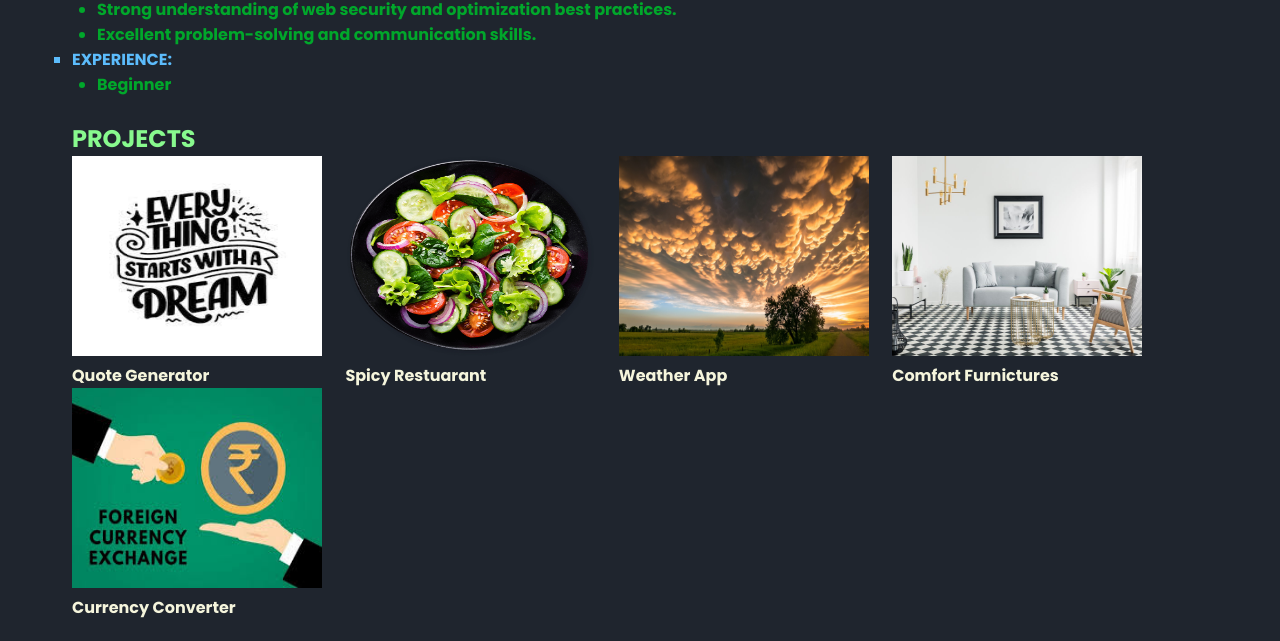
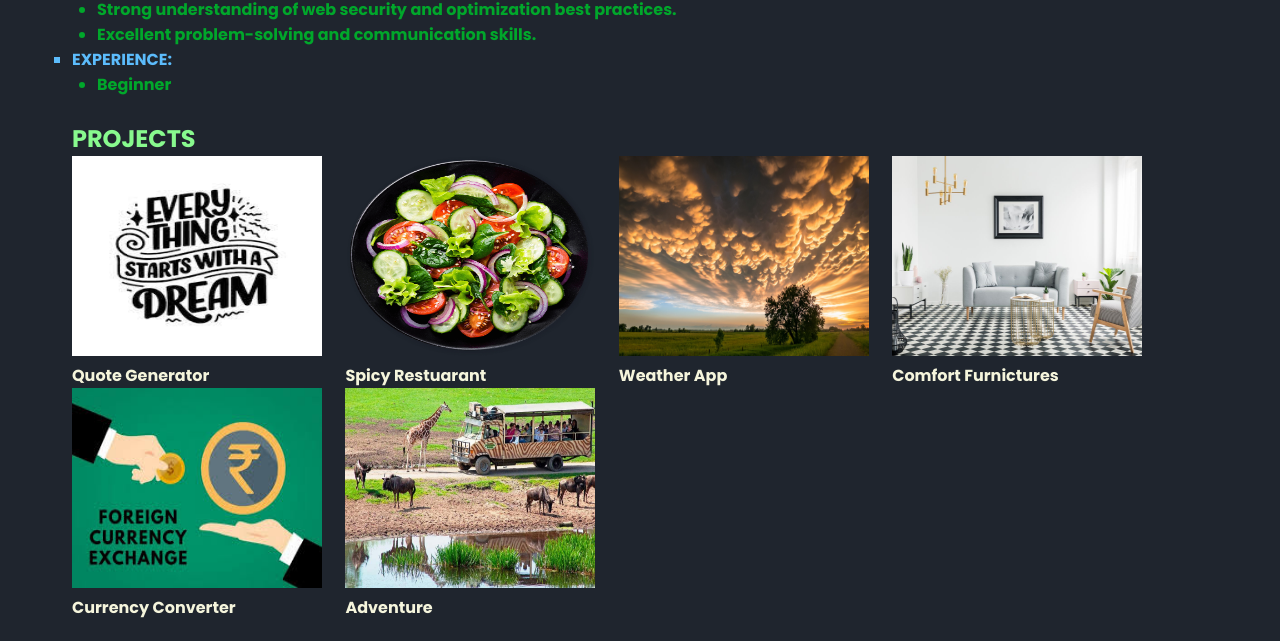
Before and after one commit to Mwendwa6/Mwendwa6.github.io, a plain HTML site: page index.html in a window 1280 px wide. Shown: the part 1489-2130 px from the top of the page. Drawn offline with nearby package versions, Linux system fonts and the light colour scheme.

Commit message:
Update index.html

```diff
--- a/index.html
+++ b/index.html
@@ -209,6 +209,12 @@
            <p class="hover-text"><a href="https://skynet-ke.000webhostapp.com/Currency converter/">Click to View</a></p>
             </div>
           </div></li>
+              <li><div class="card">
+            <div class="image-container">
+           <a href="https://glb-adventures.netlify.app/"><img src="wild1.jpg">Adventure</a>
+           <p class="hover-text"><a href="https://glb-adventures.netlify.app/">Click to View</a></p>
+            </div>
+          </div></li>
         </ul>
       </section>
 
```
